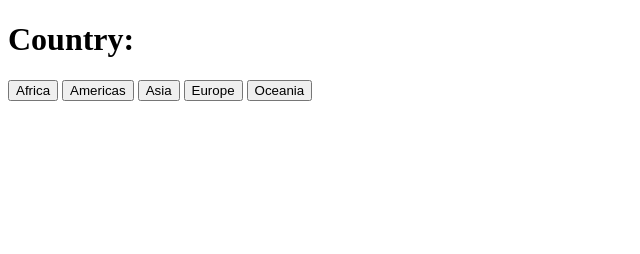
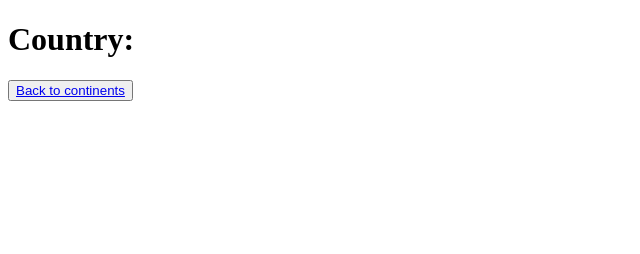
Before and after one commit to shellyalmo/world-population, a website: page countryGraph.html in a window 1280 px wide. Shown: the whole page, without its empty margins (0-640 px from the left). Drawn offline with nearby package versions, Linux system fonts and the light colour scheme; no server answers.

Commit message:
feat: add back button

```diff
--- a/countryGraph.html
+++ b/countryGraph.html
@@ -4,6 +4,7 @@
     <meta charset="UTF-8" />
     <meta http-equiv="X-UA-Compatible" content="IE=edge" />
     <meta name="viewport" content="width=device-width, initial-scale=1.0" />
+    <script defer src="./continentsCountries.js"></script>
     <script defer src="./countriesPopulation.js"></script>
     <script defer src="./graphByCountry.js"></script>
     <title>Country Graph</title>
@@ -15,11 +16,9 @@
     </div>
     <div class="continents">
       <!-- make a -->
-      <button id="africa-btn" class="continent">Africa</button>
-      <button id="americas-btn" class="continent">Americas</button>
-      <button id="asia-btn" class="continent">Asia</button>
-      <button id="europe-btn" class="continent">Europe</button>
-      <button id="oceania-btn" class="continent">Oceania</button>
+      <button id="back-btn" class="continent">
+        <a href="./index.html">Back to continents</a>
+      </button>
     </div>
     <div class="graph-container">
       <script src="https://cdn.jsdelivr.net/npm/chart.js"></script>
--- a/graphByCountry.js
+++ b/graphByCountry.js
@@ -33,4 +33,3 @@ async function graph() {
 }
 
 graph();
-//links to continent butons to go back to index html
```
